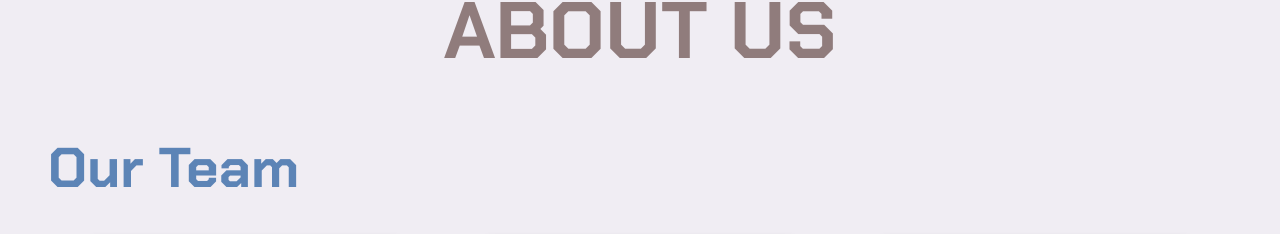
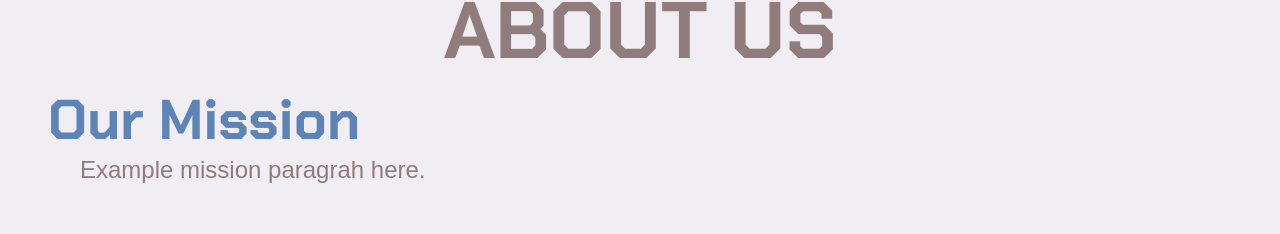
Before and after one commit to E11aW/css481-final-project, a React (Create React App) app: page /about-us in a window 1280 px wide. Shown: the part 181-415 px from the top of the page. Built offline with nearby package versions, Linux system fonts and the light colour scheme.

Commit message:
Added placeholder for mission statement

```diff
--- a/src/pages/about-us/about-us.js
+++ b/src/pages/about-us/about-us.js
@@ -8,6 +8,8 @@ export const AboutUs = () => {
     <main className="about-us">
       <MaxWidth>
         <h1>About Us</h1>
+        <h2>Our Mission</h2>
+        <p className='mission-paragraph'>Example mission paragrah here.</p>
         <CardGrid
           subheader='Our Team'
           members={[
--- a/src/pages/about-us/about-us.scss
+++ b/src/pages/about-us/about-us.scss
@@ -1 +1,6 @@
 @import '../../variables.scss';
+
+.mission-paragraph {
+    color: $Brown;
+    padding-left: 5rem;
+}
```
